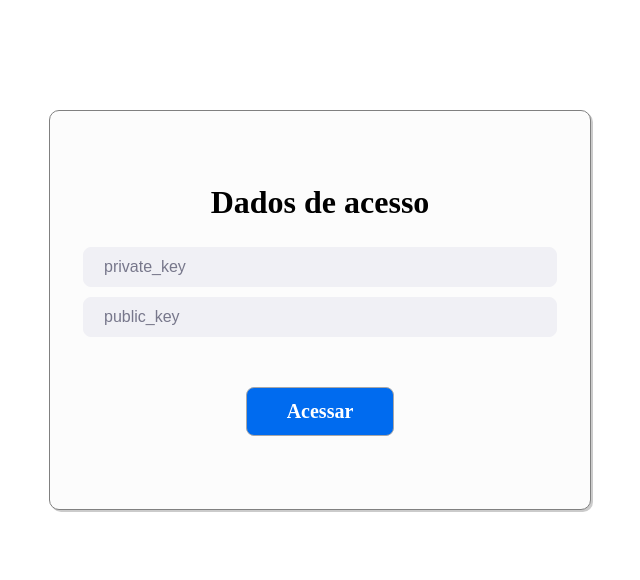
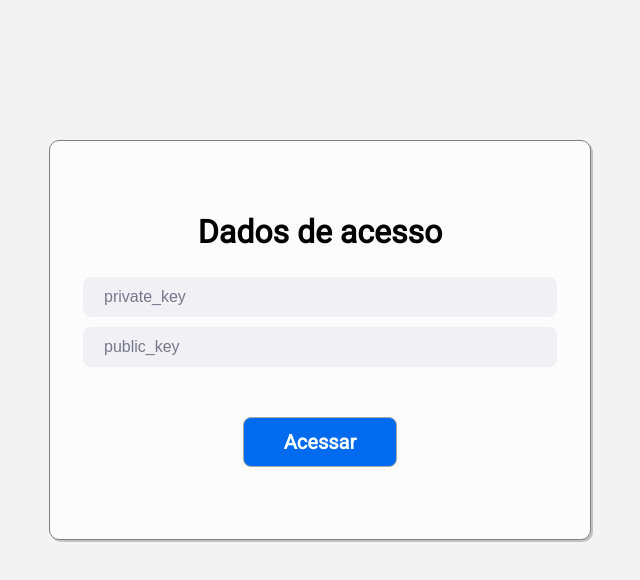
Before and after one commit to LucasViana1/marvel, a React app: page / in a window 1280 px wide. Shown: the top 580 px of the page, without its empty margins (320-960 px from the left). Built offline with nearby package versions, Linux system fonts and the light colour scheme; a web font is replaced by a local one.

Commit message:
alter background, font and padding global styles

```diff
--- a/src/styles/global.js
+++ b/src/styles/global.js
@@ -10,16 +10,14 @@ export default createGlobalStyle`
 
   body{
     -webkit-font-smothing: antialiased;
+    background: #f3f3f3;
+    font-family: 'Roboto', sans-serif;
   }
-
-  /* body, input, button{
-    font: 16px Roboto, sans-serif
-  } */
 
   #app{
     max-width: 960px;
     margin: 0 auto;
-    padding: 40px 20px;
+    padding: 70px 0px;
   }
 
   button{
```
